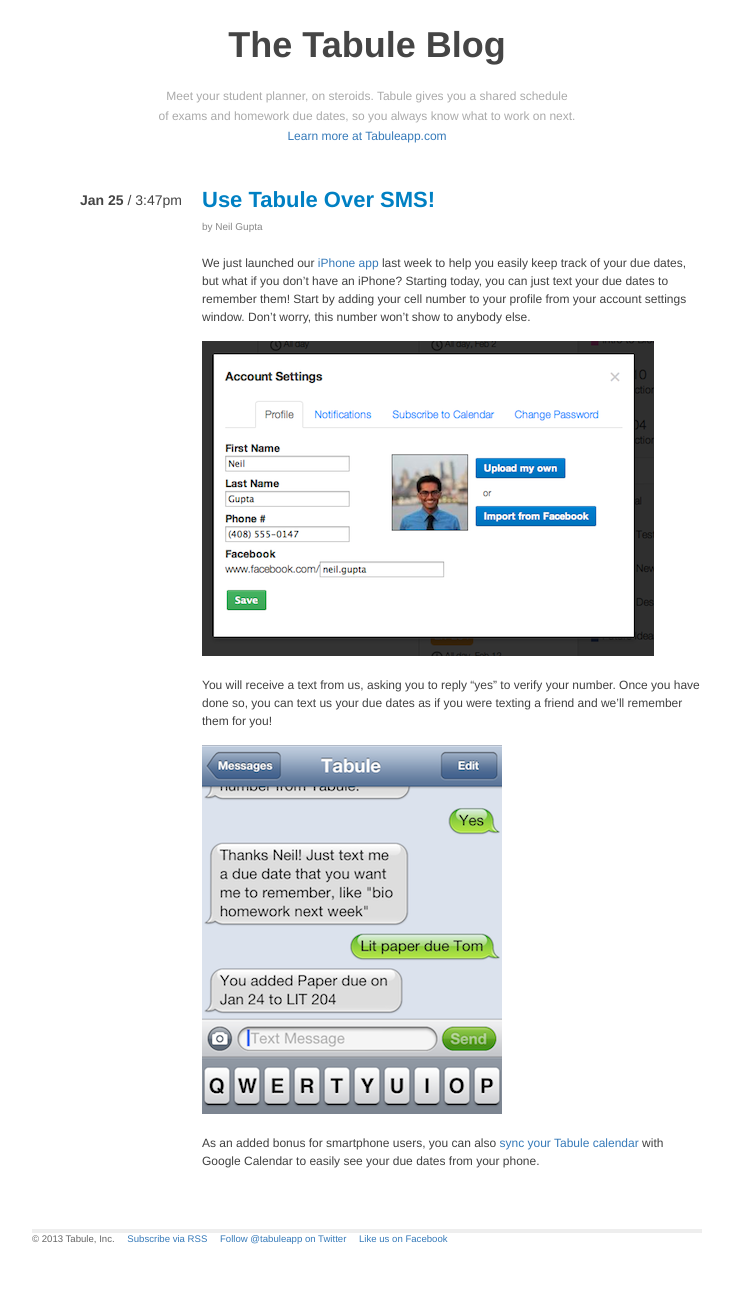
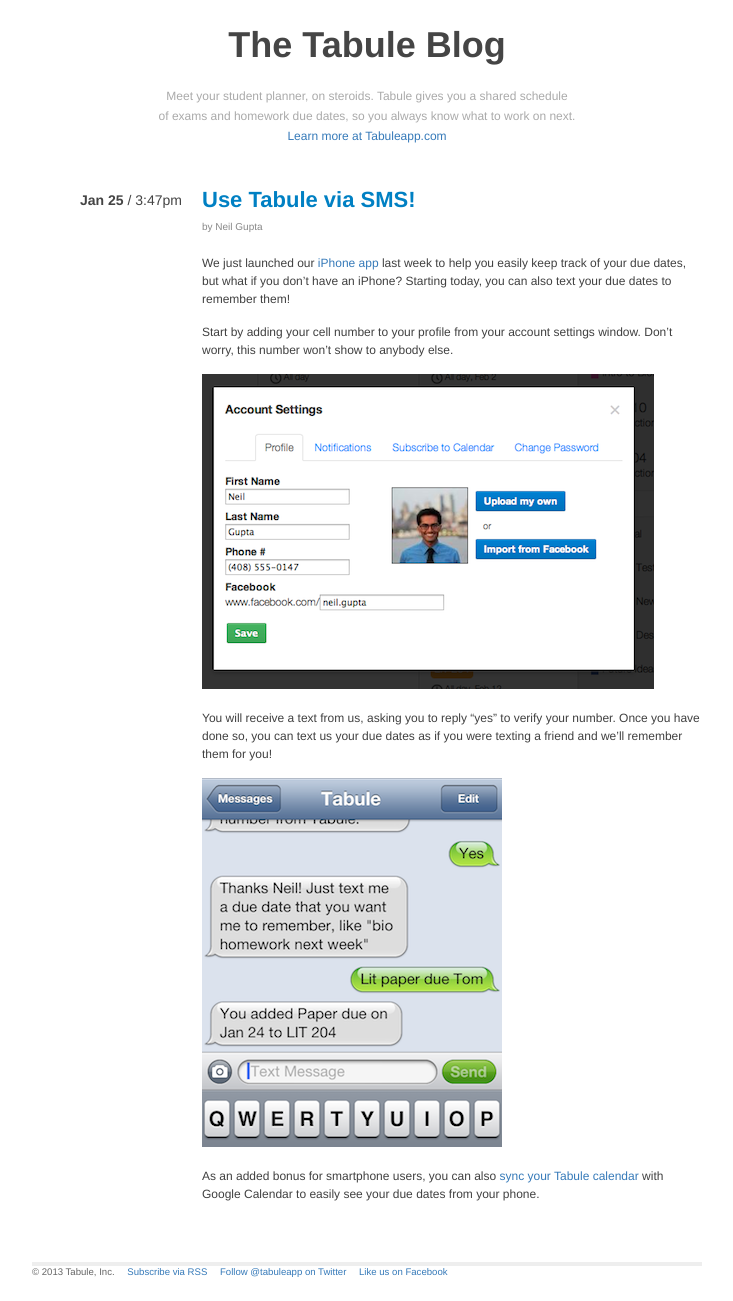
Before and after one commit to Tabule/TabuleBlog, a Jekyll site: the page built from _posts/2013-01-25-tabule-for-sms.md, in a window 1280 px wide. Shown: the whole page, without its empty margins (273-1006 px from the left). Built offline with Jekyll 4.4.1, drawn with Linux system fonts in a browser that asks for light colours; comment, search, counter and statistics services are not loaded; before the commit the page ends 1268 px from its top, so only the background shows below that.

Commit message:
slight title fix to sms post

```diff
--- a/_posts/2013-01-25-tabule-for-sms.md
+++ b/_posts/2013-01-25-tabule-for-sms.md
@@ -1,12 +1,14 @@
 ---
 layout: post
-title: Use Tabule Over SMS!
+title: Use Tabule via SMS!
 comments: true
 author: Neil Gupta
 time: 3:47pm
 ---
 
-We just launched our [iPhone app](https://itunes.apple.com/us/app/tabule/id590235792?mt=8&uo=4) last week to help you easily keep track of your due dates, but what if you don't have an iPhone? Starting today, you can just text your due dates to remember them! Start by adding your cell number to your profile from your account settings window. Don't worry, this number won't show to anybody else.
+We just launched our [iPhone app](https://itunes.apple.com/us/app/tabule/id590235792?mt=8&uo=4) last week to help you easily keep track of your due dates, but what if you don't have an iPhone? Starting today, you can also text your due dates to remember them!
+
+Start by adding your cell number to your profile from your account settings window. Don't worry, this number won't show to anybody else.
 
 ![Tabule Settings](/post_files/settings.png)
 
```
